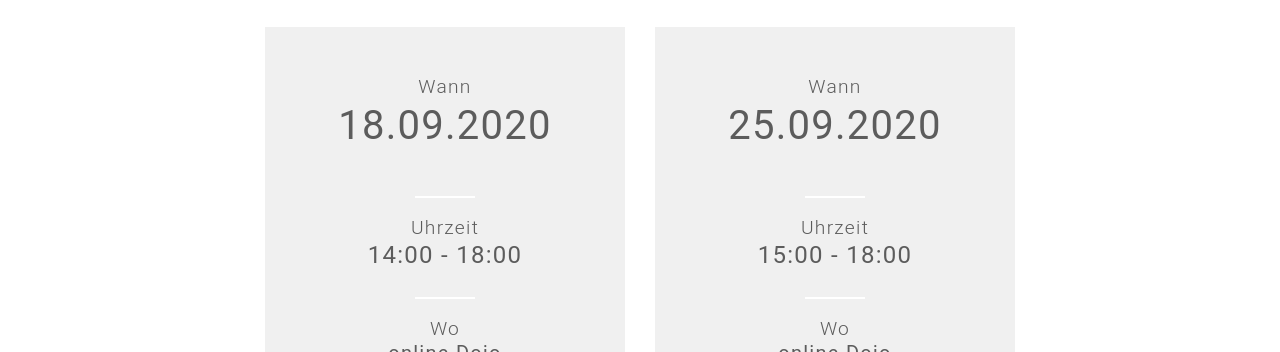
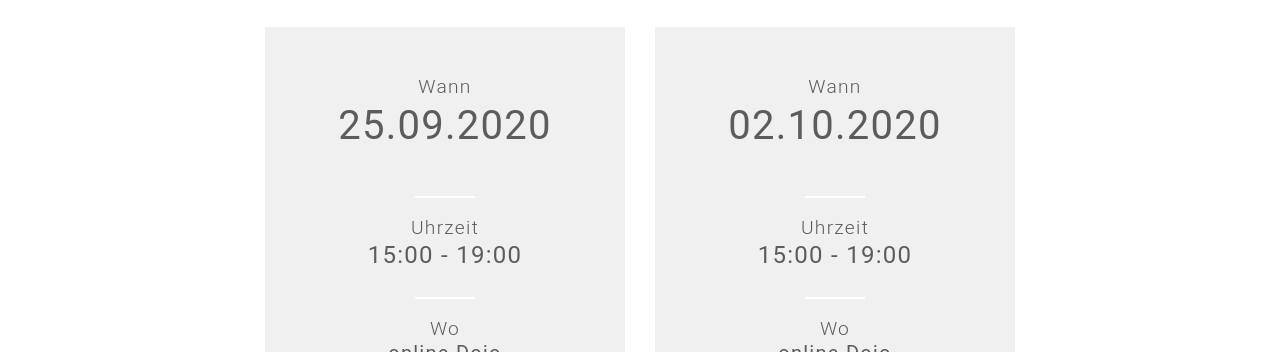
Before and after one commit to coderdojo-wien/coderdojo-wien.github.io, a Jekyll site: the page built from index.html, in a window 1280 px wide and 900 px high, scrolled down 3824 px. Shown: the part 158-510 px from the top of the window. Built offline with Jekyll 4.4.1, drawn with Linux system fonts in a browser that asks for light colours; nearby versions of some CDN libraries; comment, search, counter and statistics services are not loaded.

Commit message:
Update events.yml

```diff
--- a/_data/events.yml
+++ b/_data/events.yml
@@ -4,18 +4,18 @@ description: "Ein Anmeldung ist für die Teilnahme an den online-Dojos nicht erf
 
 events-list:
 
-- event-date: 18.09.2020
-  event-time: 14:00 - 18:00
-  event-startdate: 2020-09-18T12:00:00Z
-  event-enddate: 2020-09-18T16:00:00Z
-  event-place: <a href="#main-event-place-map">online Dojo</a>
-  event-placename: Ein Anmeldung ist für die Teilnahme an den online-Dojos nicht erforderlich.
-  event-registration-url: "https://mailchi.mp/4b8c73c48248/online-dojo-newsletter-1700806"
-
 - event-date: 25.09.2020
-  event-time: 15:00 - 18:00
+  event-time: 15:00 - 19:00
   event-startdate: 2020-09-25T13:00:00Z
   event-enddate: 2020-09-25T17:00:00Z
   event-place: <a href="#main-event-place-map">online Dojo</a>
   event-placename: Ein Anmeldung ist für die Teilnahme an den online-Dojos nicht erforderlich.
   event-registration-url: ""
+
+- event-date: 02.10.2020
+  event-time: 15:00 - 19:00
+  event-startdate: 2020-09-25T13:00:00Z
+  event-enddate: 2020-09-25T17:00:00Z
+  event-place: <a href="#main-event-place-map">online Dojo</a>
+  event-placename: Ein Anmeldung ist für die Teilnahme an den online-Dojos nicht erforderlich.
+  event-registration-url: ""
```
